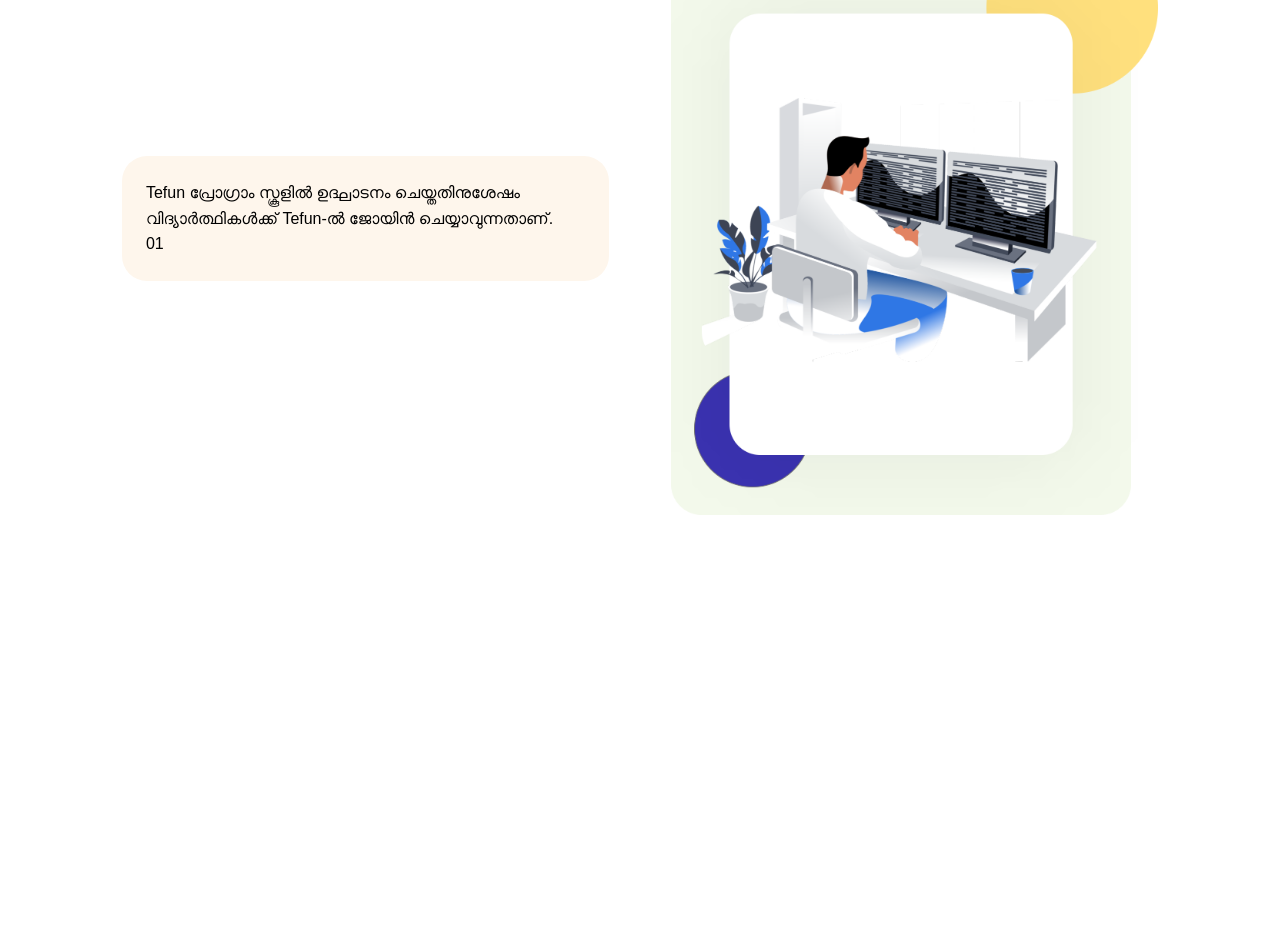
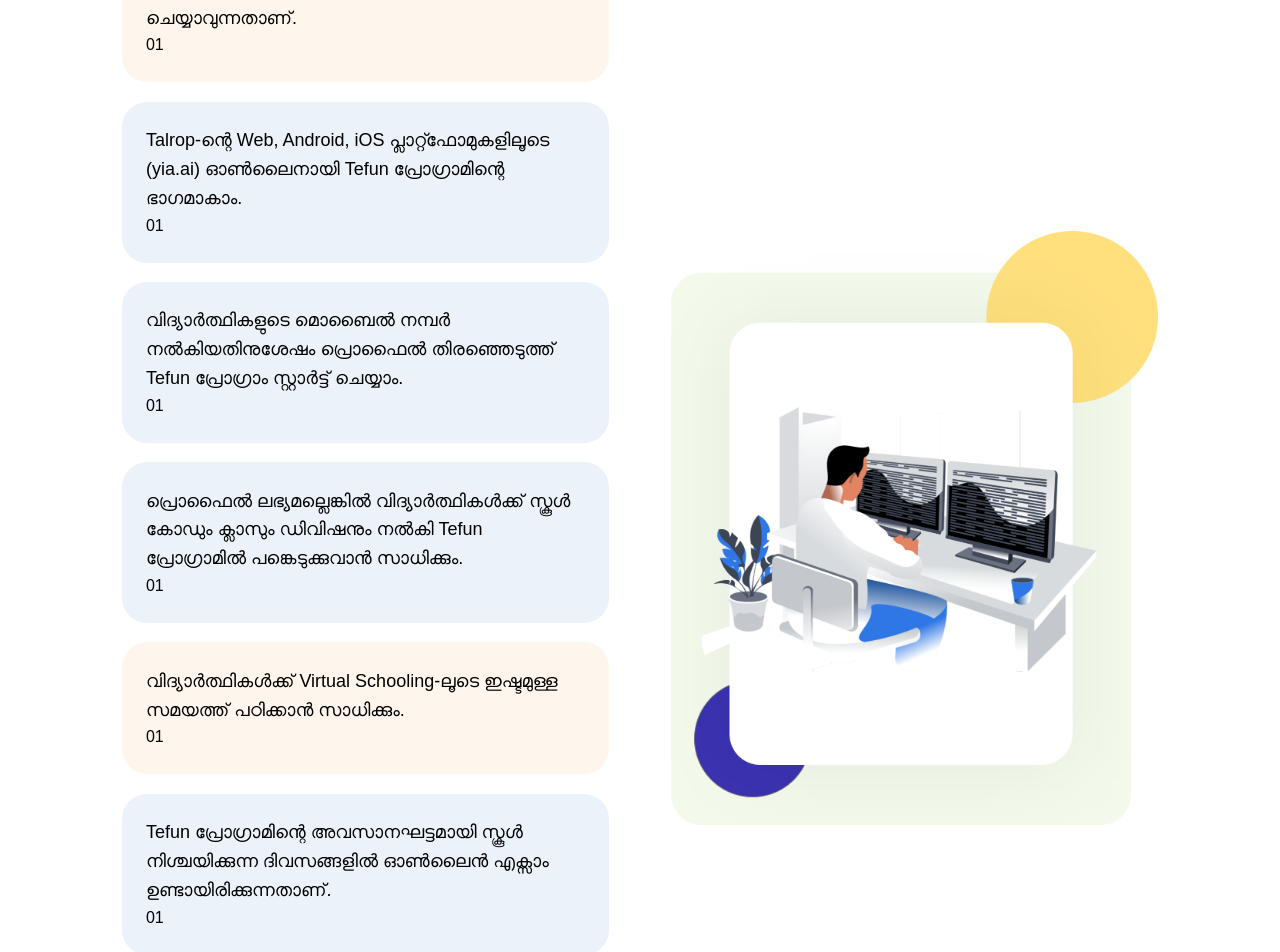
Before and after one commit to swalihmoosa/yiaai, a React (Create React App) app: page / in a window 1280 px wide. Shown: the part 5900-6852 px from the top of the page. Before the commit the page ends 6415 px from the top, so only its background shows below. Built offline with nearby package versions, Linux system fonts and the light colour scheme.

Commit message:
Students | ongoing

```diff
--- a/src/components/screens/landing/Students.jsx
+++ b/src/components/screens/landing/Students.jsx
@@ -19,6 +19,54 @@
                         <Li>
                             <P>
                             <Brand>Tefun</Brand> പ്രോഗ്രാം സ്കൂളിൽ ഉദ്ഘാടനം ചെയ്തതിനുശേഷം വിദ്യാർത്ഥികൾക്ക് <Brand>Tefun</Brand>-ൽ ജോയിൻ ചെയ്യാവുന്നതാണ്.
+                            </P>
+                            <Round>
+                                01
+                            </Round>
+                        </Li>
+                        <Li>
+                            <P>
+                            Talrop-ന്റെ Web, Android, iOS പ്ലാറ്റ്ഫോമുകളിലൂടെ (yia.ai) ഓൺലൈനായി Tefun പ്രോഗ്രാമിന്റെ ഭാഗമാകാം.
+                            </P>
+                            <Round>
+                                01
+                            </Round>
+                        </Li>
+                        <Li>
+                            <P>
+                            വിദ്യാർത്ഥികളുടെ മൊബൈൽ നമ്പർ നൽകിയതിനുശേഷം പ്രൊഫൈൽ തിരഞ്ഞെടുത്ത് Tefun പ്രോഗ്രാം സ്റ്റാർട്ട് ചെയ്യാം.
+                            </P>
+                            <Round>
+                                01
+                            </Round>
+                        </Li>
+                        <Li>
+                            <P>
+                            പ്രൊഫൈൽ ലഭ്യമല്ലെങ്കിൽ വിദ്യാർത്ഥികൾക്ക് സ്കൂൾ കോഡും ക്ലാസും ഡിവിഷനും നൽകി Tefun പ്രോഗ്രാമിൽ പങ്കെടുക്കുവാൻ സാധിക്കും.
+                            </P>
+                            <Round>
+                                01
+                            </Round>
+                        </Li>
+                        <Li>
+                            <P>
+                            വിദ്യാർത്ഥികൾക്ക് Virtual Schooling-ലൂടെ ഇഷ്ടമുള്ള സമയത്ത് പഠിക്കാൻ സാധിക്കും.
+                            </P>
+                            <Round>
+                                01
+                            </Round>
+                        </Li>
+                        <Li>
+                            <P>
+                            Tefun പ്രോഗ്രാമിന്റെ അവസാനഘട്ടമായി സ്കൂൾ നിശ്ചയിക്കുന്ന ദിവസങ്ങളിൽ ഓൺലൈൻ എക്സാം ഉണ്ടായിരിക്കുന്നതാണ്.
+                            </P>
+                            <Round>
+                                01
+                            </Round>
+                        </Li>
+                        <Li>
+                            <P>
+                            Tefun പ്രോഗ്രാം വിജയകരമായി പൂർത്തീകരിക്കുന്ന വിദ്യാർത്ഥികൾക്ക് സ്കൂൾ മുഖേന ടാൽറോപ് സർട്ടിഫിക്കറ്റ് നൽകുന്നു.
                             </P>
                             <Round>
                                 01
@@ -62,11 +110,19 @@
     background: #ebf2fa;
     padding: 5%;
     border-radius: 25px;
-    &:first-child{
+    width: 100%;
+    position: relative;
+    margin-bottom: 4%;
+    &:first-child, :nth-child(5n){
         background: #fef6ec;
     }
+    &:last-child{
+        margin-bottom: 0;
+    }
 `
-const P = styled.p``
+const P = styled.p`
+    font-size: 18px;
+`
 const Brand = styled.b``
 const Round = styled.p``
 const Right = styled.div`
```
